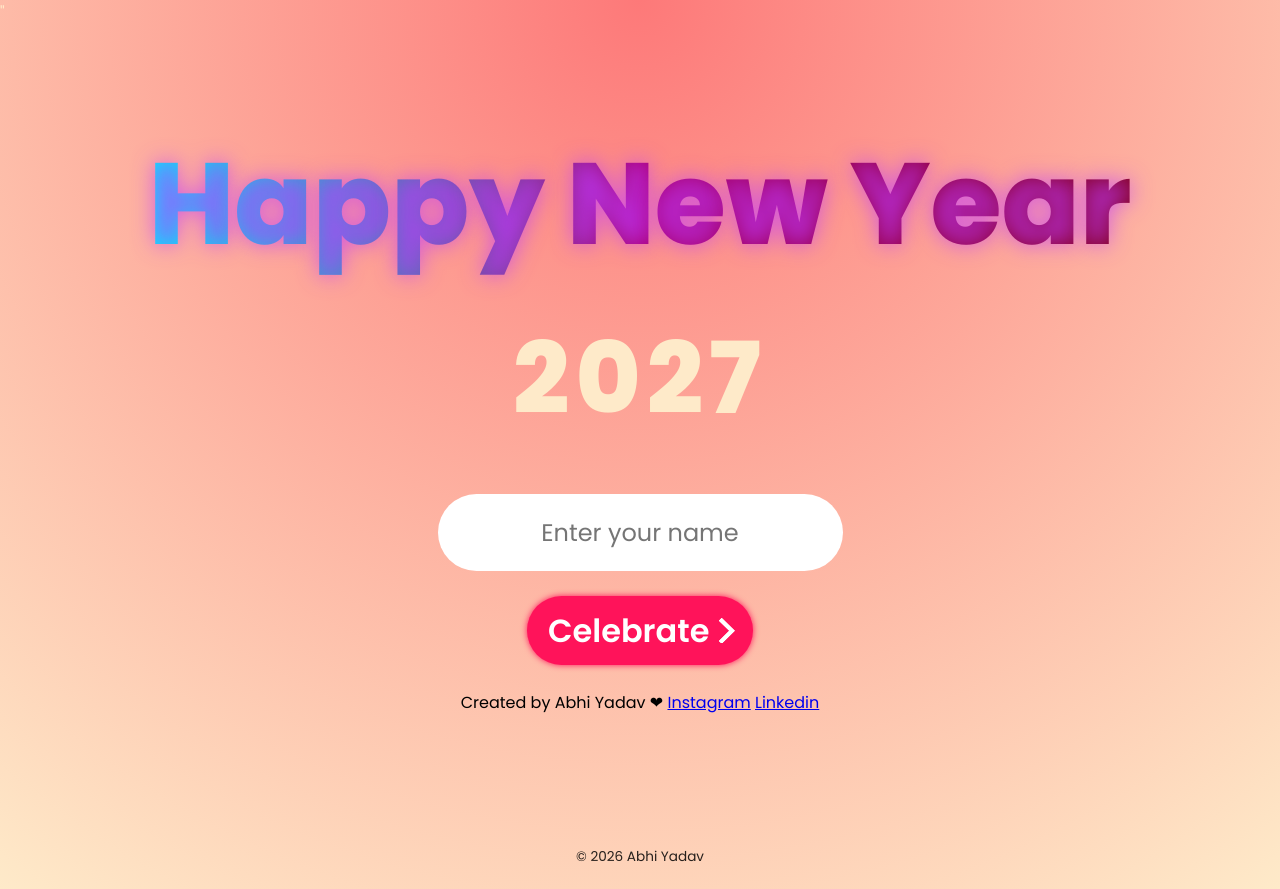
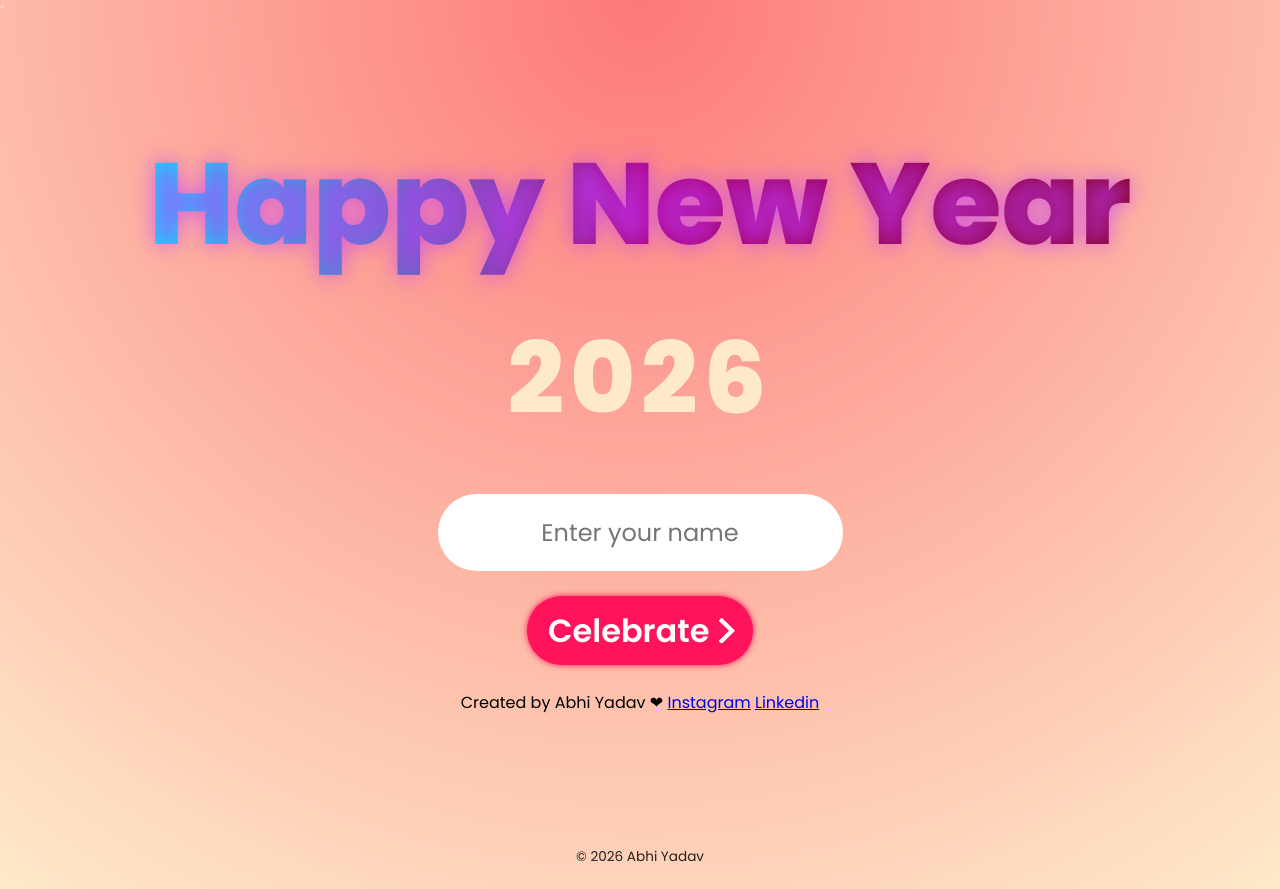
Before and after one commit to Abhiraj2406/new_year_celebration-, a plain HTML site: page index.html in a window 1280 px wide. Drawn offline with Linux system fonts and the light colour scheme.

Commit message:
Update index.html

```diff
--- a/index.html
+++ b/index.html
@@ -305,10 +305,8 @@
   <script>
 
     /*Dates & Countdown */
-    const now = new Date();
-    const newYear = new Date(now.getFullYear() + 1, 0, 1);
-    year.innerText = newYear.getFullYear();
-    footerYear.innerText = now.getFullYear();
+   year.innerText = 2026;
+footerYear.innerText = 2026;
 
     /*Fireworks Animation*/
     const fw = fireworks.getContext('2d');
@@ -409,4 +407,5 @@
   </script>
 
 </body>
+
 </html>
```
